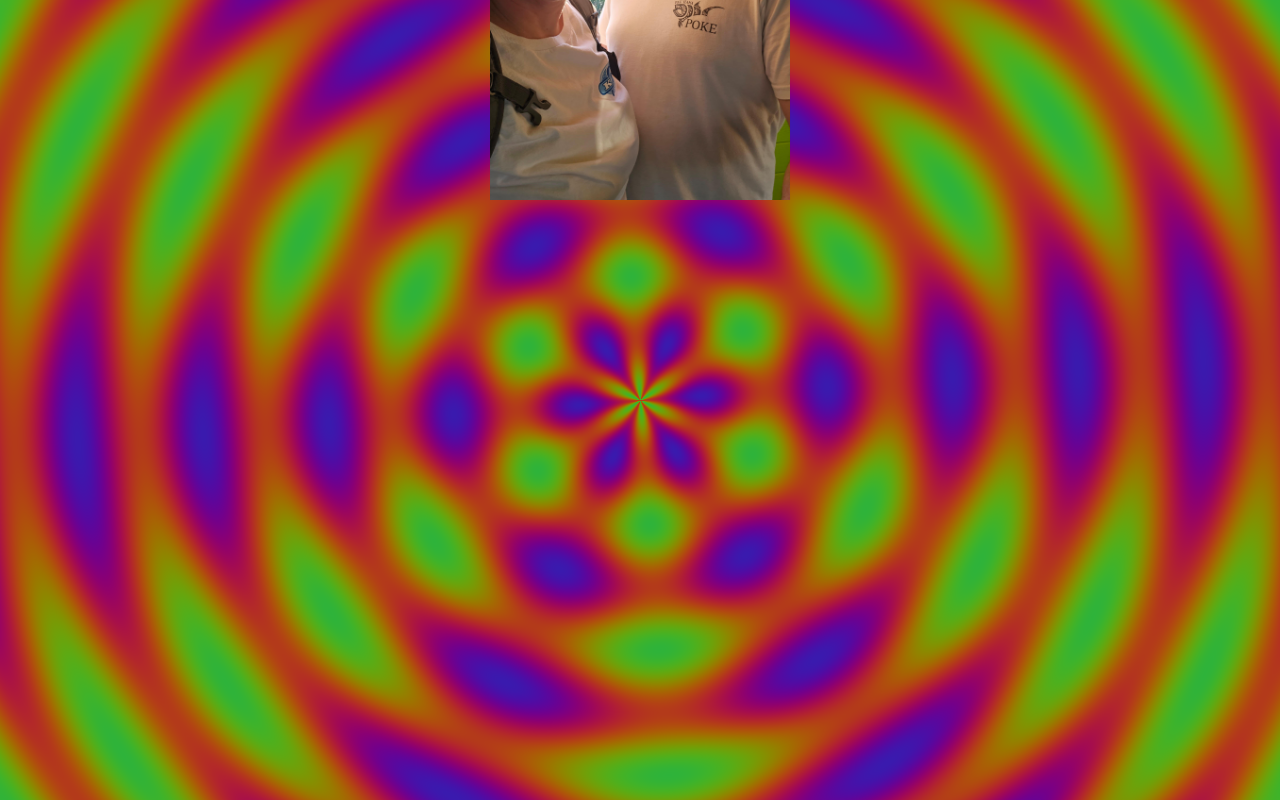
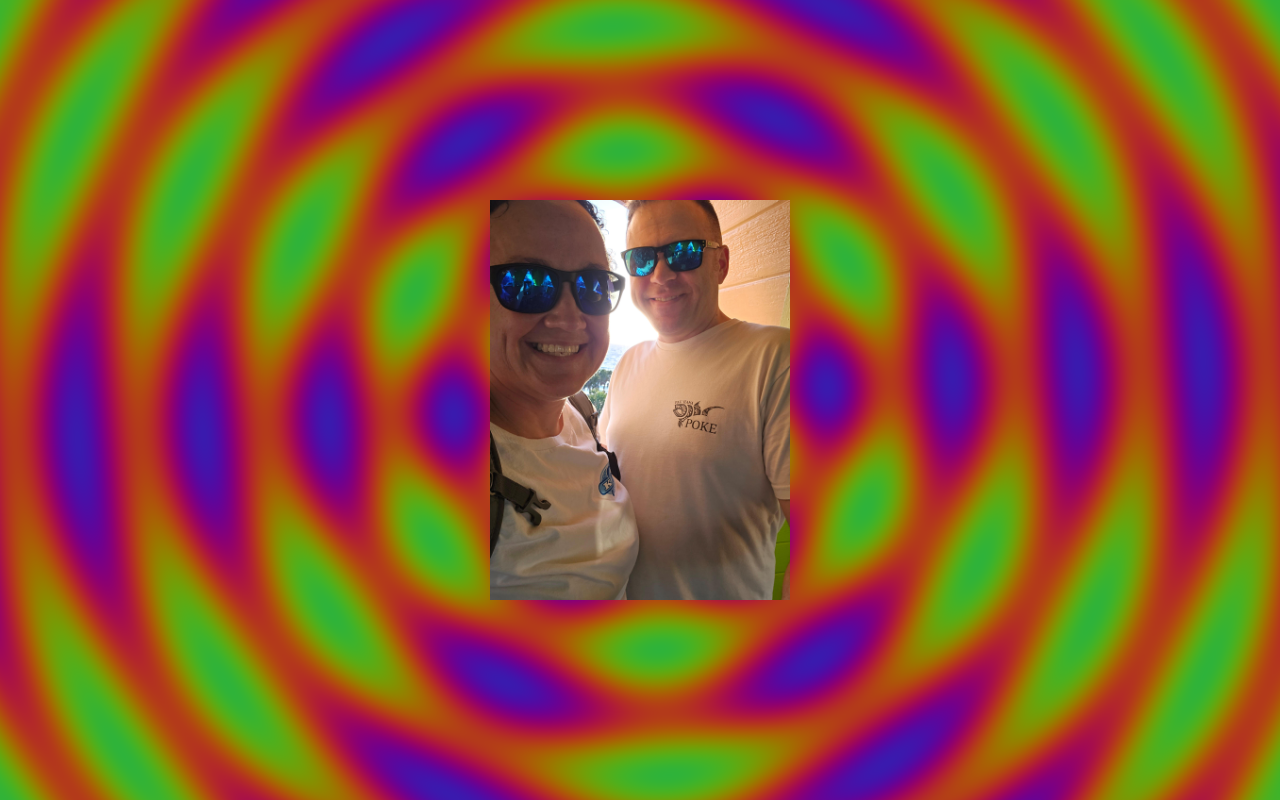
Before and after one commit to SteamPunk7/tesla_vis, a plain HTML site: page index.html in a window 1280 px wide. Drawn offline with Linux system fonts and the light colour scheme; animation ran at ten frames a second.

Commit message:
Add files via upload

```diff
--- a/index.html
+++ b/index.html
@@ -10,9 +10,8 @@
       padding: 0;
       background: black;
       overflow: hidden;
-      display: flex;
-      align-items: center;
-      justify-content: center;
+      width: 100%;
+      height: 100%;
     }
     canvas {
       position: fixed;
@@ -24,6 +23,9 @@
     }
     .photo {
       position: absolute;
+      top: 50%;
+      left: 50%;
+      transform: translate(-50%, -50%);
       max-width: 50vw;
       max-height: 50vh;
       opacity: 0;
```
